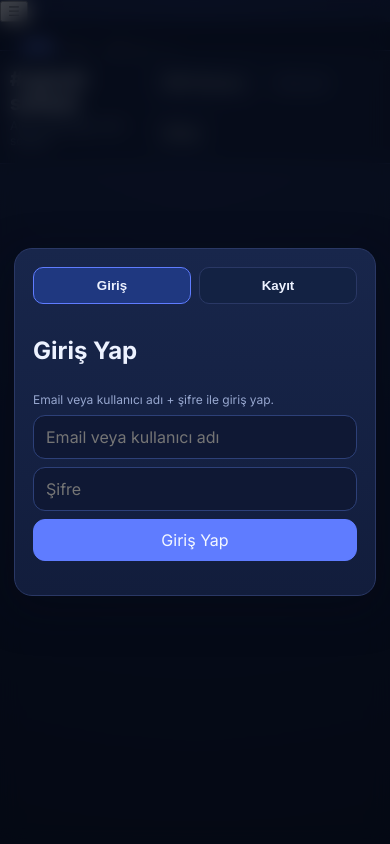
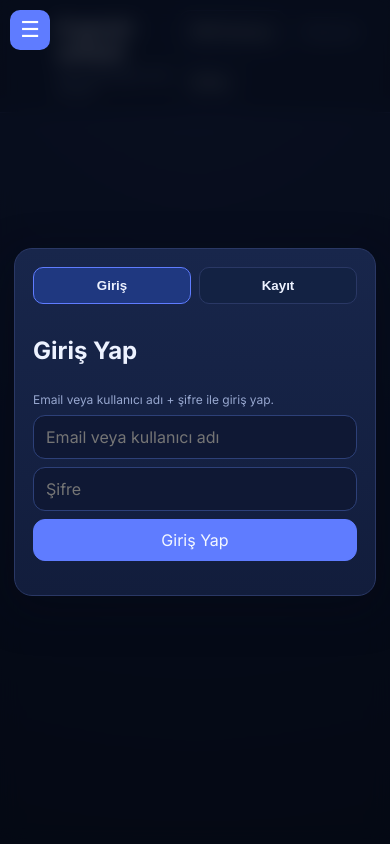
Before and after one commit to YusufPro1249/alevichat, a PHP site: page / in a window 390 px wide. Run offline with PHP 8.4, Linux system fonts and the light colour scheme; grey boxes labelled with a size stand in for pictures from a placeholder-image service; some libraries are stand-ins or nearby versions.

Commit message:
Update style.css

```diff
--- a/style.css
+++ b/style.css
@@ -603,3 +603,65 @@ html, body {
     padding: 10px;
   }
 }
+
+
+/* MOBİL HAMBURGER MENÜ */
+.mobile-toggle {
+  display: none;
+  position: fixed;
+  top: 10px;
+  left: 10px;
+  z-index: 200;
+  width: 40px;
+  height: 40px;
+  border-radius: 10px;
+  background: var(--primary);
+  border: none;
+  color: white;
+  font-size: 22px;
+  cursor: pointer;
+  align-items: center;
+  justify-content: center;
+}
+
+.sidebar-overlay {
+  display: none;
+  position: fixed;
+  inset: 0;
+  background: rgba(0,0,0,0.6);
+  z-index: 190;
+}
+
+@media (max-width: 860px) {
+  .mobile-toggle {
+    display: flex;
+  }
+
+  .sidebar {
+    position: fixed;
+    left: -320px;
+    top: 0;
+    bottom: 0;
+    width: 300px;
+    z-index: 195;
+    transition: left 0.3s ease;
+    max-height: 100vh;
+    border-right: 1px solid var(--border);
+  }
+
+  .sidebar.open {
+    left: 0;
+  }
+
+  .sidebar-overlay.open {
+    display: block;
+  }
+
+  .layout {
+    grid-template-columns: 1fr;
+  }
+
+  .chat-header {
+    padding-left: 56px;
+  }
+}
```
